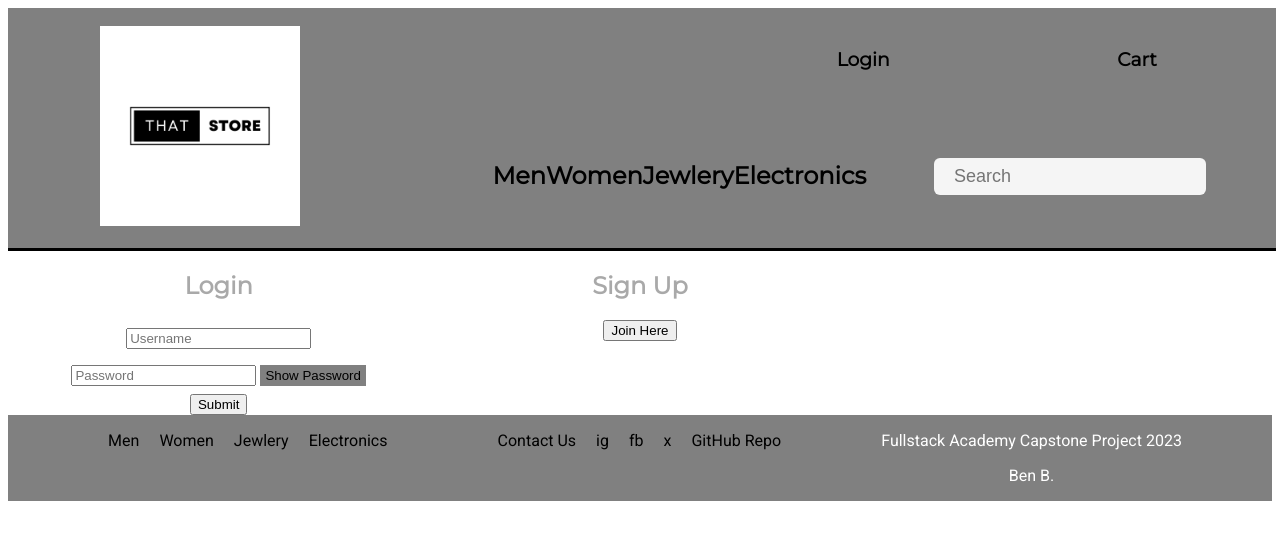
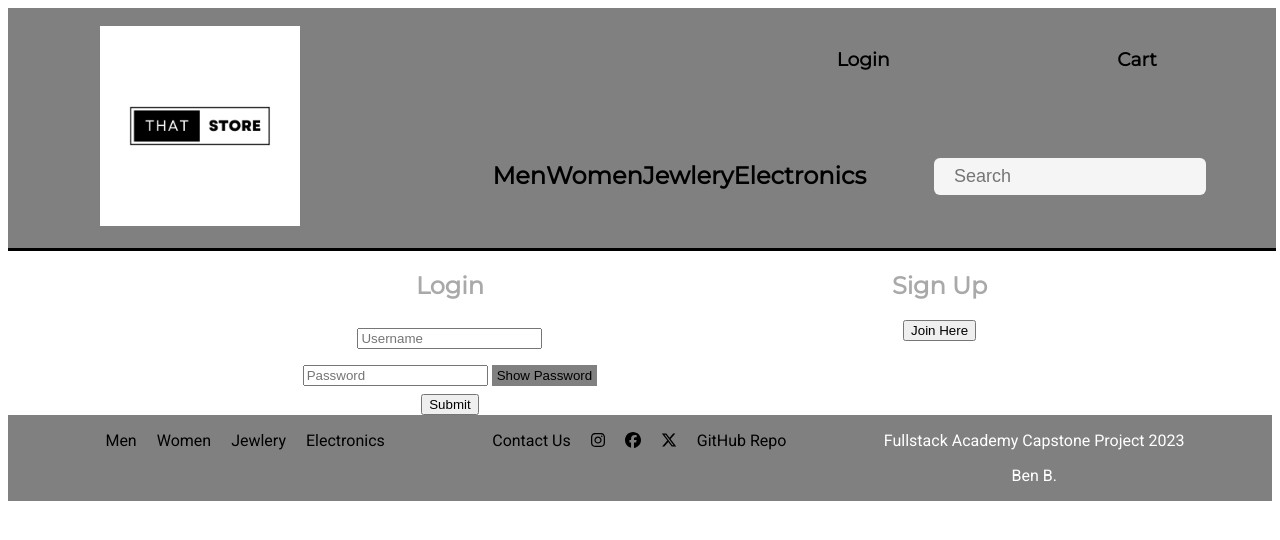
Before and after one commit to baekben/mockEcommerce, a React (Vite) app: page /login in a window 1280 px wide. Shown: the top 540 px of the page. Built offline with nearby package versions, Linux system fonts and the light colour scheme.

Commit message:
Updated footer and added social media icons

```diff
--- a/package.json
+++ b/package.json
@@ -10,6 +10,12 @@
     "preview": "vite preview"
   },
   "dependencies": {
+    "@fortawesome/fontawesome-svg-core": "^6.4.2",
+    "@fortawesome/free-brands-svg-icons": "^6.4.2",
+    "@fortawesome/free-regular-svg-icons": "^6.4.2",
+    "@fortawesome/free-solid-svg-icons": "^6.4.2",
+    "@fortawesome/react-fontawesome": "^0.2.0",
+    "babel-plugin-macros": "^3.1.0",
     "react": "^18.2.0",
     "react-dom": "^18.2.0",
     "react-router-dom": "^6.15.0"
--- a/src/App.css
+++ b/src/App.css
@@ -80,6 +80,12 @@
 
 .loginBtn:hover {
   font-weight: bold;
+}
+
+.userSignInContainer {
+  display: flex;
+  grid-template-columns: auto auto;
+  justify-content: space-evenly;
 }
 
 .storeNavigation {
@@ -211,9 +217,9 @@ label {
   width: 100%;
 }
 
-.filterMenu {
+/* .filterMenu {
   border: 2px solid black;
-}
+} */
 
 .filterContainer > ul {
   list-style: none;
@@ -242,8 +248,14 @@ label {
 }
 
 .priceContainer {
+  display: flex;
+  justify-content: center;
+}
+
+.itemPrice {
   border: 2px solid black;
   border-radius: 5px;
+  width: fit-content;
 }
 
 .buttons {
--- a/src/App.jsx
+++ b/src/App.jsx
@@ -6,8 +6,17 @@ import Home from "./components/Home";
 import SignUp from "./components/SignUp";
 import Products from "./components/Products";
 import Product from "./components/Product";
+import { library } from "@fortawesome/fontawesome-svg-core";
+import { FontAwesomeIcon } from "@fortawesome/react-fontawesome";
+import { fas } from "@fortawesome/free-solid-svg-icons";
+import {
+  faFacebook,
+  faXTwitter,
+  faInstagram,
+} from "@fortawesome/free-brands-svg-icons";
 
 function App() {
+  library.add(fas, faFacebook, faXTwitter, faInstagram);
   return (
     <>
       <div className="main">
@@ -38,15 +47,13 @@ function App() {
               <p>
                 <a href="#">Contact Us</a>
                 <a href="#ig">
-                  ig
-                  {/* <i className="fa-brands fa-instagram"></i> */}
+                  <FontAwesomeIcon icon="fa-brands fa-instagram" />
                 </a>
                 <a href="#fb">
-                  fb
-                  {/* <i className="fa-brands fa-facebook"></i> */}
+                  <FontAwesomeIcon icon="fa-brands fa-facebook" />
                 </a>
                 <a href="#x">
-                  x{/* <i className="fa-brands fa-x-twitter"></i> */}
+                  <FontAwesomeIcon icon="fa-brands fa-x-twitter" />
                 </a>
                 <a href="#github">GitHub Repo</a>
               </p>
--- a/src/components/Login.jsx
+++ b/src/components/Login.jsx
@@ -41,7 +41,7 @@ export default function Login() {
   }
   return (
     <>
-      <div className="loginContainer">
+      <div className="userSignInContainer">
         <div className="loginBox">
           <div className="loginTitle">
             <h2>Login</h2>
--- a/src/components/Product.jsx
+++ b/src/components/Product.jsx
@@ -40,7 +40,7 @@ export default function Product() {
             </div>
             <div className="productCostInfo">
               <div className="priceContainer">
-                <h2>$ {product.price}</h2>
+                <h2 className="itemPrice">$ {product.price}</h2>
               </div>
               <div className="buttons">
                 <div className="buttonsContainer">
@@ -54,11 +54,11 @@ export default function Product() {
                   </button>
                 </div>
               </div>
+              <div className="productDescription">
+                <div>{product.description}</div>
+              </div>
             </div>
             <br />
-          </div>
-          <div className="productDescription">
-            <div>{product.description}</div>
           </div>
         </div>
       )}
```
Also changed, not shown: 1 other file (tests, documents, lock files or other folders).
